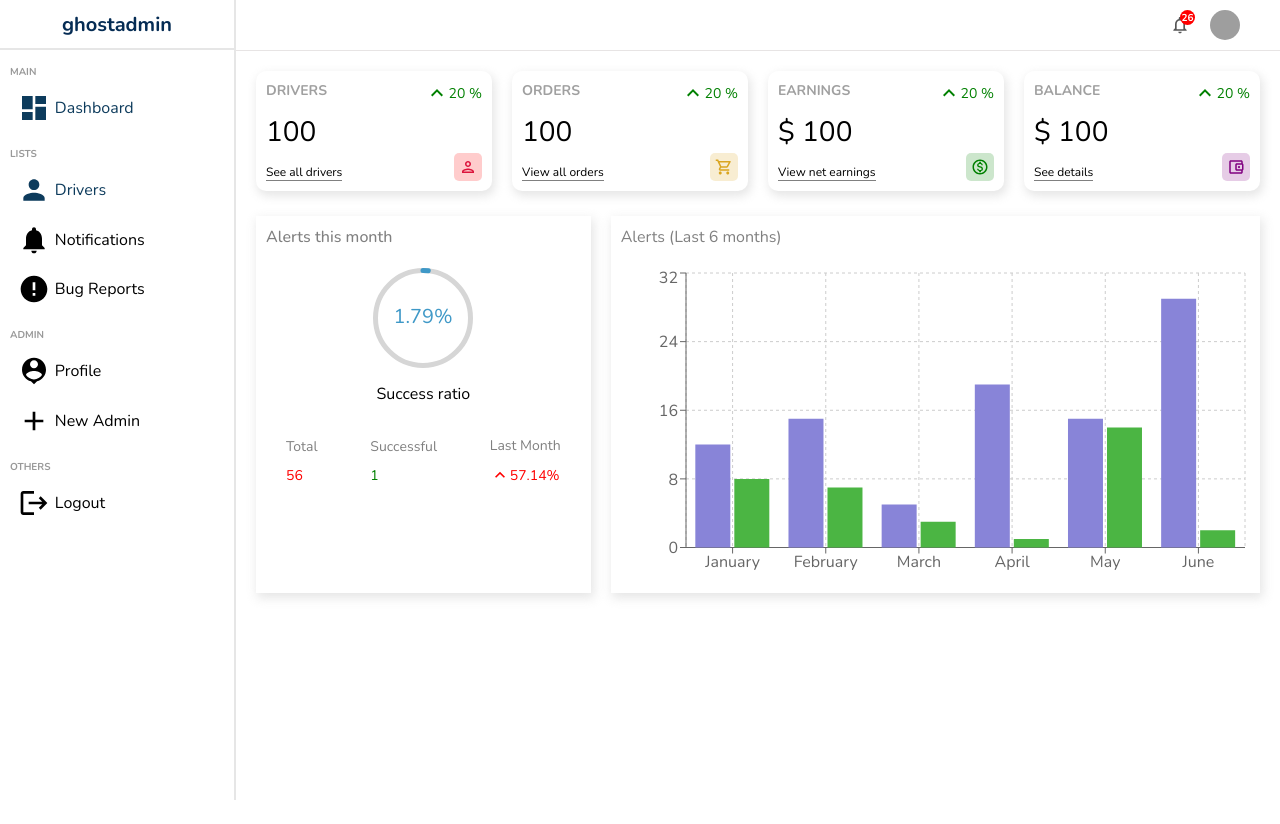
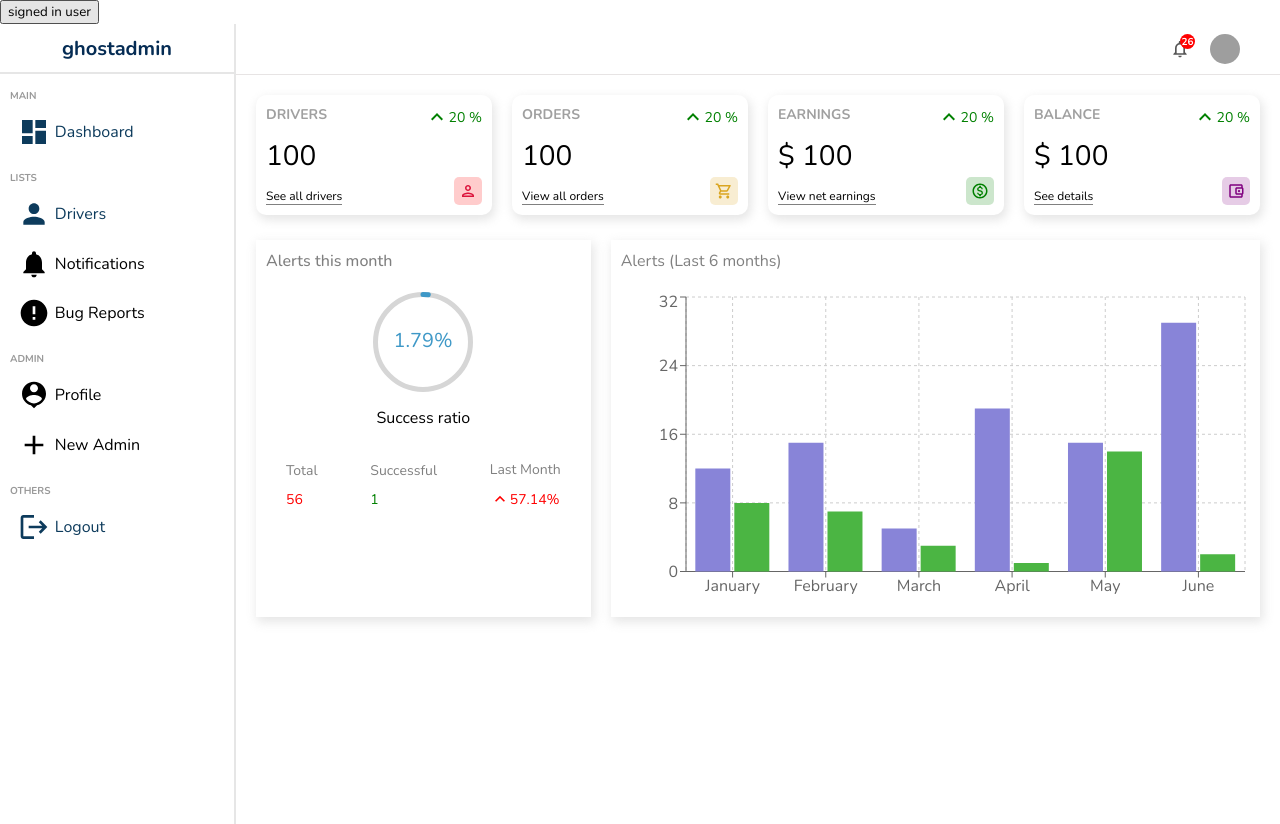
Before and after one commit to Ossama1903/GHOST, a React (Create React App) app in the folder client/: page / in a window 1280 px wide. Before the commit the page ends 800 px from the top, so only its background shows below. Built offline with nearby package versions, Linux system fonts and the light colour scheme; grey boxes are pictures that could not be loaded.

Commit message:
signout functionality added

```diff
--- a/client/src/App.js
+++ b/client/src/App.js
@@ -5,10 +5,25 @@ import Driver from "./pages/driver/Driver";
 import NewDriver from "./pages/NewDriver/NewDriver";
 import { driverInputs } from "./formSource";
 import { BrowserRouter, Routes, Route } from "react-router-dom";
+import { useEffect, useState } from "react";
+import authentication from "./firebase/authentication";
 
 function App() {
+  const [currentUser, setCurrentUser] = useState(null);
+
+  useEffect(() => {
+    console.log(currentUser);
+  }, []);
+
   return (
     <div className="App">
+      <button
+        onClick={() => {
+          console.log(authentication.getCurrentUser());
+        }}
+      >
+        signed in user
+      </button>
       <BrowserRouter>
         <Routes>
           <Route path="/">
--- a/client/src/components/sidebar/Sidebar.js
+++ b/client/src/components/sidebar/Sidebar.js
@@ -7,6 +7,7 @@ import NotificationsIcon from "@mui/icons-material/Notifications";
 import LogoutIcon from "@mui/icons-material/Logout";
 import ErrorIcon from "@mui/icons-material/Error";
 import { Link } from "react-router-dom";
+import authentication from "../../firebase/authentication";
 
 const Sidebar = () => {
   return (
@@ -49,10 +50,16 @@ const Sidebar = () => {
             <span>New Admin</span>
           </li>
           <p className="title">OTHERS</p>
-          <li>
-            <LogoutIcon className="icon" />
-            <span>Logout</span>
-          </li>
+          <Link to="#" className="react-link">
+            <li
+              onClick={() => {
+                authentication.signOutAdmin();
+              }}
+            >
+              <LogoutIcon className="icon" />
+              <span>Logout</span>
+            </li>
+          </Link>
         </ul>
       </div>
     </div>
--- a/client/src/firebase/authentication.js
+++ b/client/src/firebase/authentication.js
@@ -2,6 +2,7 @@ import {
   getAuth,
   createUserWithEmailAndPassword,
   signInWithEmailAndPassword,
+  signOut,
 } from "firebase/auth";
 import { app } from "./firebase";
 import database from "./database";
@@ -30,7 +31,8 @@ class Authentication {
         password
       );
     } catch (e) {
-      console.log(e);
+      console.log(e.code);
+      console.log(e.message);
     }
   }
 
@@ -50,6 +52,10 @@ class Authentication {
     });
   }
 
+  signOutAdmin() {
+    signOut(auth);
+  }
+
   getCurrentUser() {
     return auth.currentUser;
   }
```
